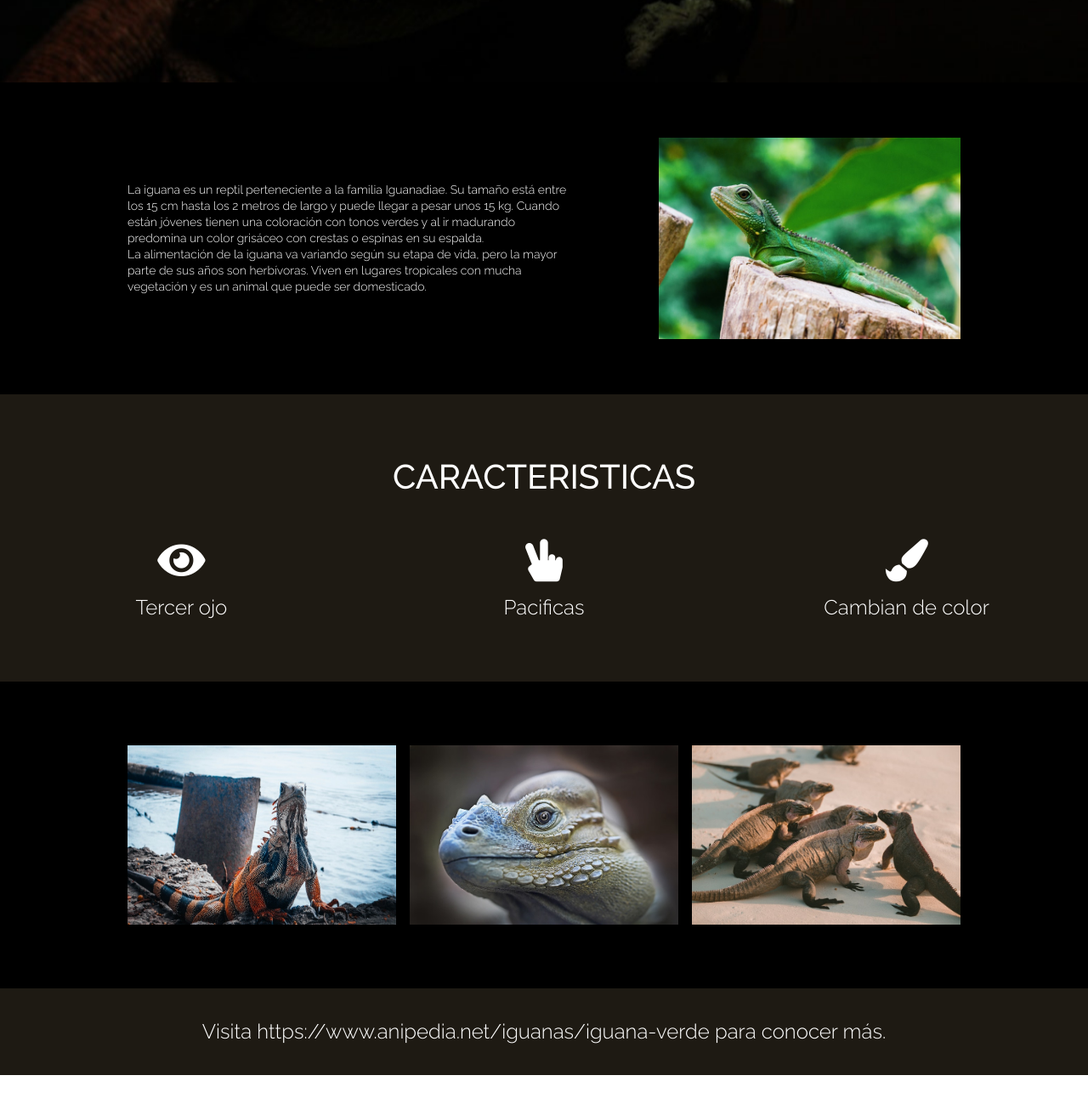
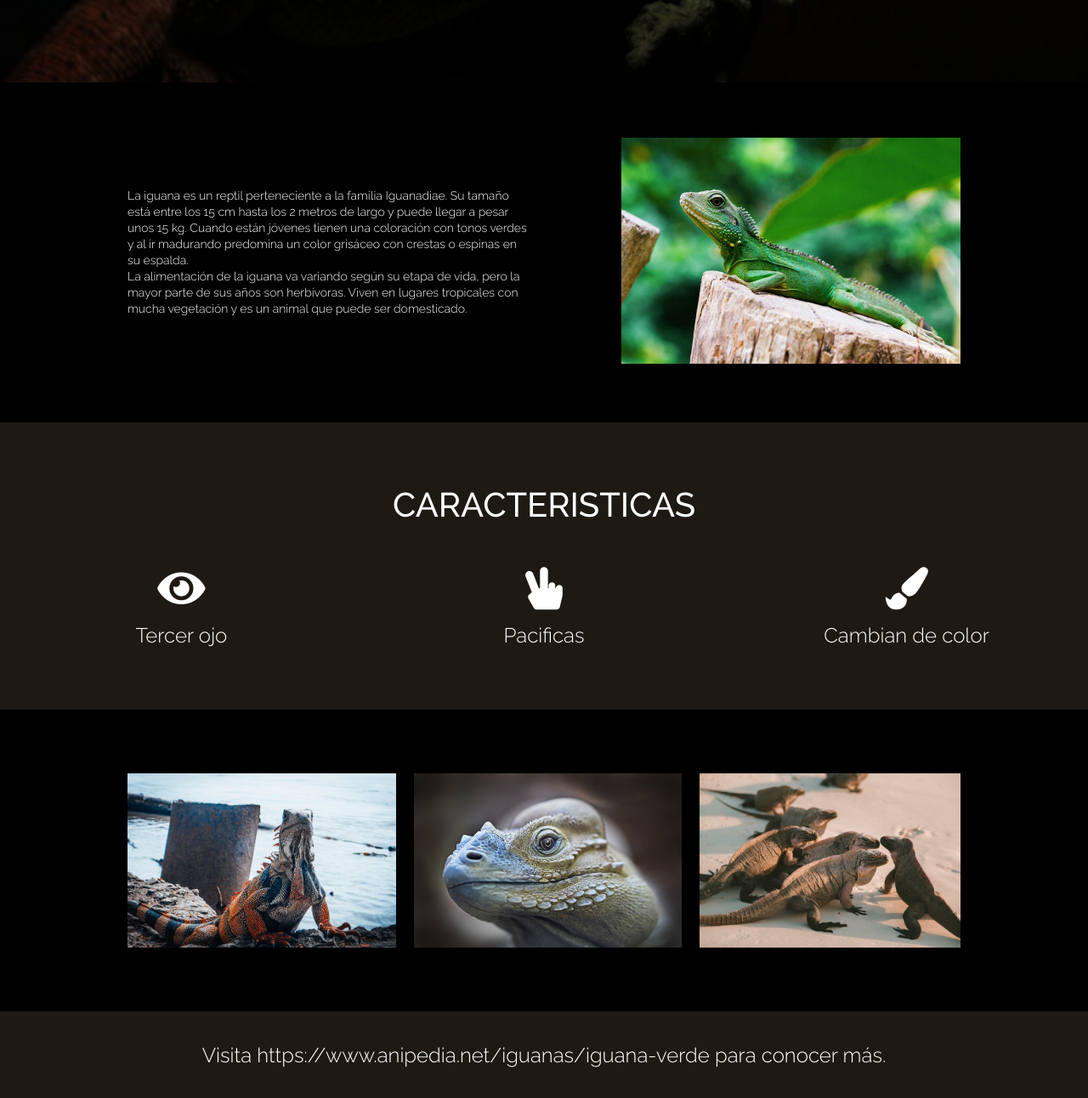
Before and after one commit to yersonreyes/html-css-desafio2, a plain HTML site: page index.html in a window 1280 px wide. Shown: the part 700-1992 px from the top of the page at 85% size. Before the commit the page ends 1965 px from the top, so only its background shows below. Drawn offline with Linux system fonts and the light colour scheme.

Commit message:
Arreglo en las imagenes movidas a contenedores

```diff
--- a/assets/css/style.css
+++ b/assets/css/style.css
@@ -51,9 +51,15 @@
   color: var(--white);
 }
 
+.description-img{
+  min-width: 399px;
+  min-height: 237px ;
+}
+
 .descripcion img {
-  width: 399px;
-  height: 237px;
+  width: 100%;
+  height: 100%;
+  object-fit: cover;
 }
 
 .caracteristicas {
@@ -98,10 +104,18 @@
   justify-content: space-between;
   padding: 75px 150px;
   background: var(--black);
+  gap: 16px;
 }
 
-.galeria img {
-  width: 316px;
+.galeria .img {
+  max-width: 316px;
+  height: 205px;
+}
+
+.galeria img{
+  max-width: 100%;
+  height: 100%;
+  object-fit: cover;
 }
 
 .footer {
--- a/index.html
+++ b/index.html
@@ -37,7 +37,9 @@
           la mayor parte de sus años son herbívoras. Viven en lugares tropicales
           con mucha vegetación y es un animal que puede ser domesticado.
         </p>
-        <img src="./assets/img/iguana-1.jpg" alt="" />
+        <div class="description-img">
+          <img src="./assets/img/iguana-1.jpg" alt="" />
+        </div>
       </section>
       <section class="caracteristicas">
         <h2>Caracteristicas</h2>
@@ -60,9 +62,15 @@
       </section>
 
       <section class="galeria">
-        <img src="./assets/img/iguana-2.jpg" alt="" />
-        <img src="./assets/img/iguana-3.jpg" alt="" />
-        <img src="./assets/img/iguana-4.jpg" alt="" />
+        <div class="img">
+          <img src="./assets/img/iguana-2.jpg" alt="" />
+        </div>
+        <div class="img">
+          <img src="./assets/img/iguana-3.jpg" alt="" />
+        </div>
+        <div class="img">
+          <img src="./assets/img/iguana-4.jpg" alt="" />
+        </div>
       </section>
 
       <footer class="footer">
```
